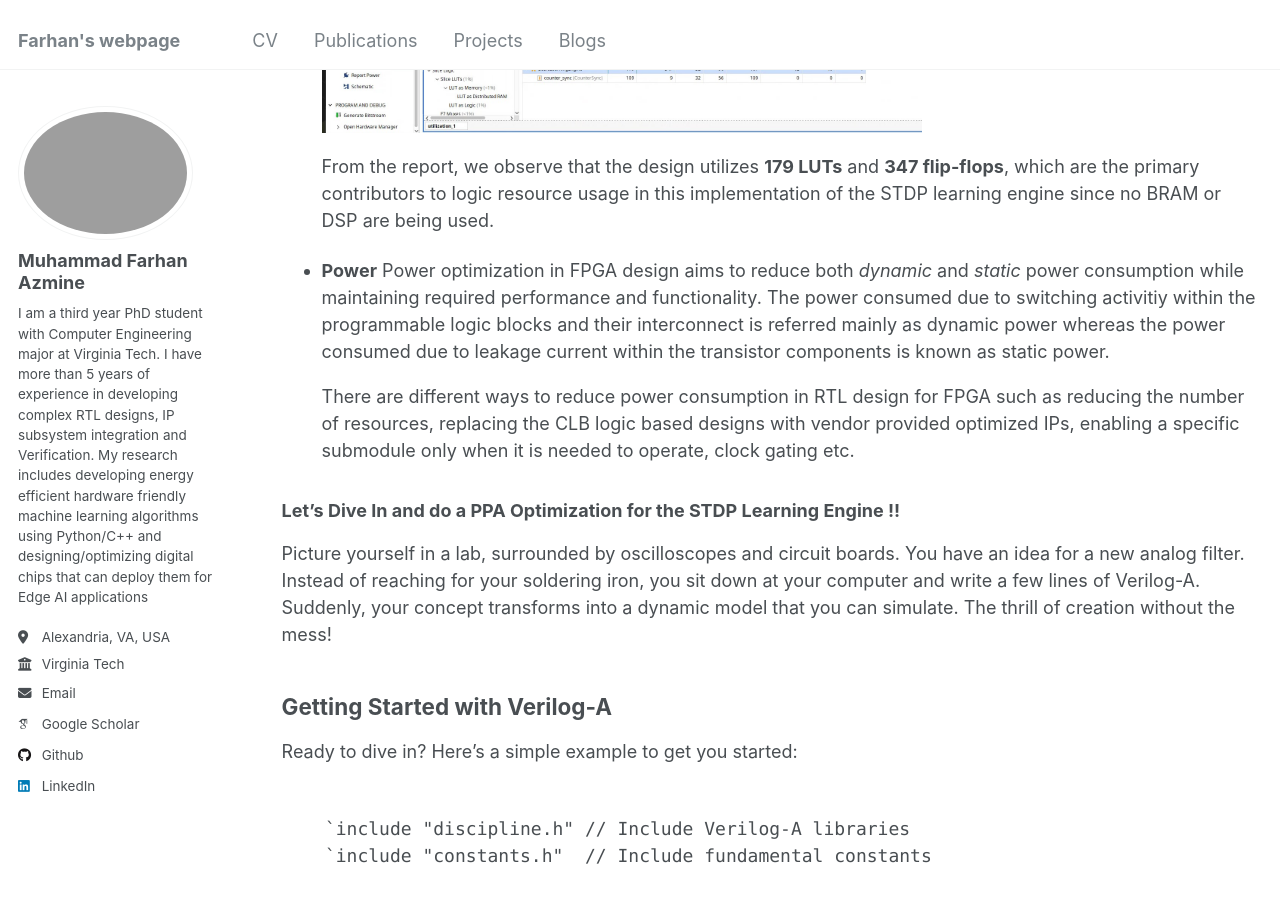
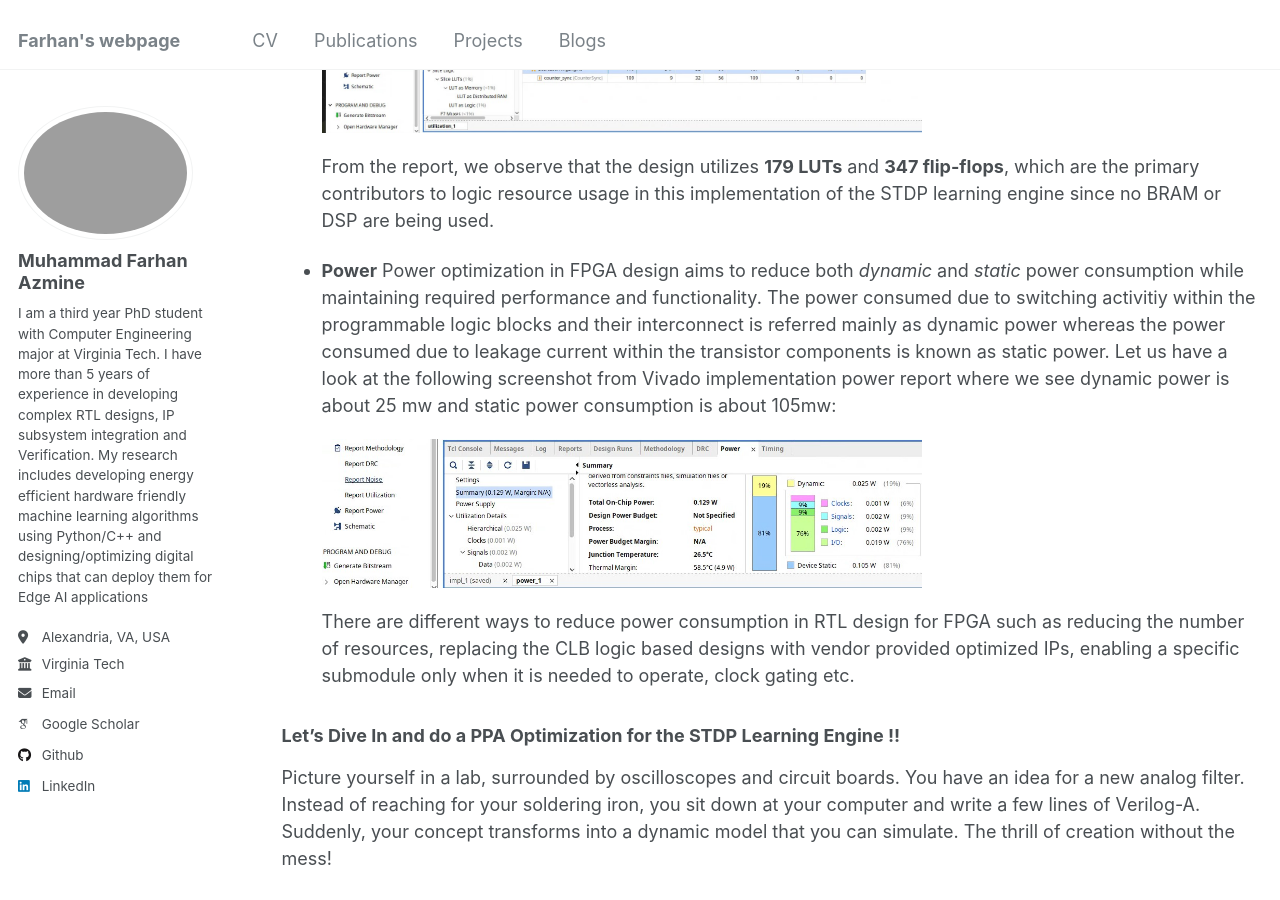
Before and after one commit to muhammadfarhan720/web-profile, a Jekyll site: the page built from blogs/veriloga/veriloga_day01_veriloga.html, in a window 1280 px wide and 900 px high, scrolled down 3256 px. Built offline with Jekyll 4.4.1, drawn with Linux system fonts in a browser that asks for light colours; some web fonts are replaced; some of the changed text lies outside the part shown.

Commit message:
Update veriloga_day01_veriloga.html

```diff
--- a/blogs/veriloga/veriloga_day01_veriloga.html
+++ b/blogs/veriloga/veriloga_day01_veriloga.html
@@ -147,8 +147,15 @@ According to the report, the longest datapath delay—measured at 5.393 ns—spa
 <p>From the report, we observe that the design utilizes <strong>179 LUTs</strong> and <strong>347 flip-flops</strong>, which are the primary contributors to logic resource usage in this implementation of the STDP learning engine since no BRAM or DSP are being used.</p>
       </li>
 
-        <li><strong>Power</strong>  Power optimization in FPGA design aims to reduce both <em>dynamic</em> and <em>static</em> power consumption while maintaining required performance and functionality. The power consumed due to switching activitiy within the programmable logic blocks and their interconnect is referred mainly as dynamic power whereas the power consumed due to leakage current within the transistor components is known as static power.
-        <p>There are different ways to reduce power consumption in RTL design for FPGA such as reducing the number of resources, replacing the CLB logic based designs with vendor provided optimized IPs, enabling a specific submodule only when it is needed to operate, clock gating etc.</p>
+        <li><strong>Power</strong>  Power optimization in FPGA design aims to reduce both <em>dynamic</em> and <em>static</em> power consumption while maintaining required performance and functionality. The power consumed due to switching activitiy within the programmable logic blocks and their interconnect is referred mainly as dynamic power whereas the power consumed due to leakage current within the transistor components is known as static power. Let us have a look at the following screenshot from Vivado implementation power report where we see dynamic power is about 25 mw and static power consumption is about 105mw:
+        <a href="https://raw.githubusercontent.com/muhammadfarhan720/web-profile/master/files/veriloga/veriloga_day01/basic_power.jpg" target="_blank">
+  <img src="https://raw.githubusercontent.com/muhammadfarhan720/web-profile/master/files/veriloga/veriloga_day01/basic_power.jpg"
+       alt="Basic Power Report Screenshot"
+       style="width: 100%; max-width: 600px; display: block; margin-bottom: 20px; margin-top: 20px;">
+</a>
+
+          <p>There are different ways to reduce power consumption in RTL design for FPGA such as reducing the number of resources, replacing the CLB logic based designs with vendor provided optimized IPs, enabling a specific submodule only when it is needed to operate, clock gating etc.</p>
+
         </li>
     </ul>
 
```
